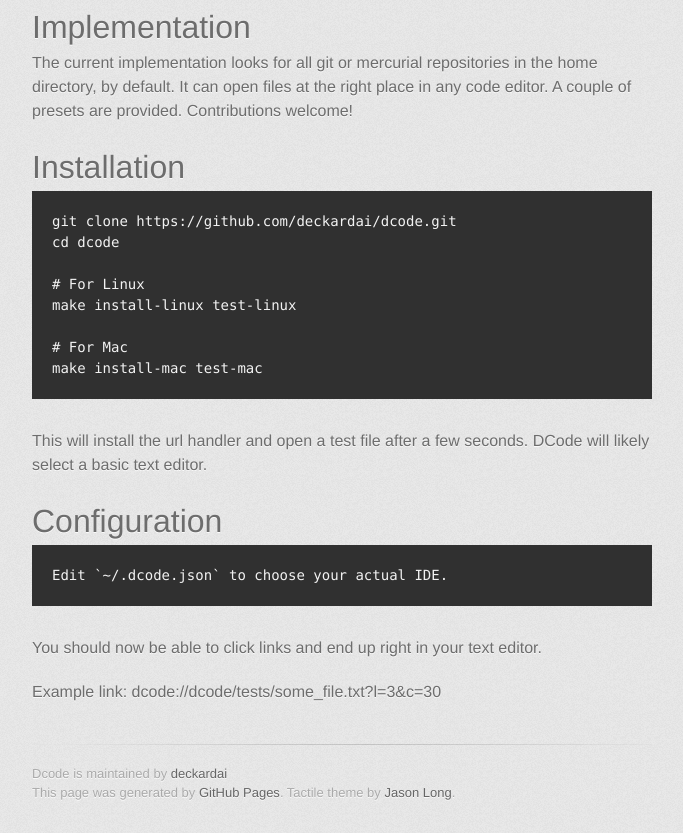
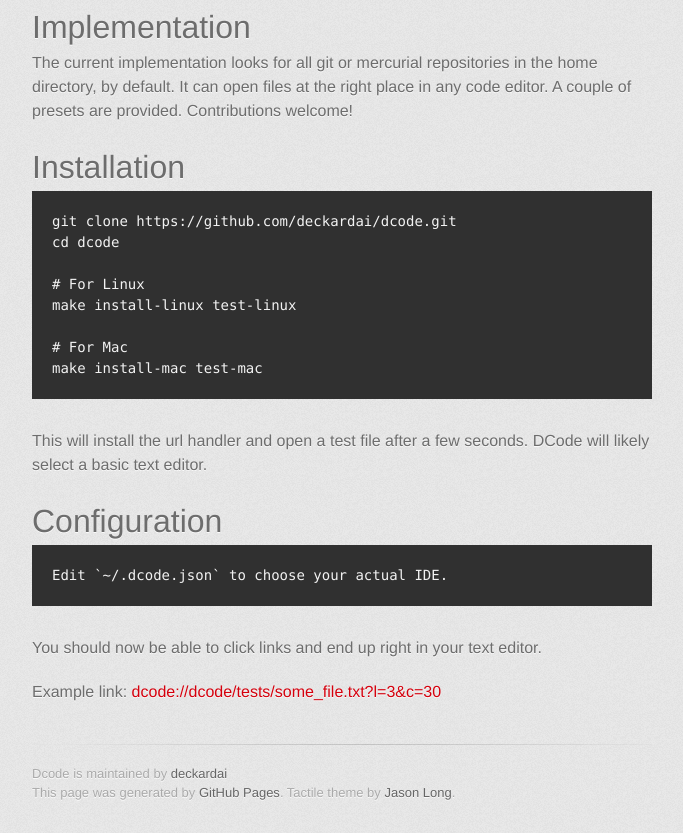
Before and after one commit to deckardai/dcode, a plain HTML site: page index.html in a window 1280 px wide. Shown: the part 2875-3708 px from the top of the page, without its empty margins (298-981 px from the left). Drawn offline with Linux system fonts and the light colour scheme; a web font is replaced by a local one.

Commit message:
Fix test link

```diff
--- a/index.html
+++ b/index.html
@@ -161,7 +161,7 @@ DCode will likely select a basic text editor.</p>
 
 <p>You should now be able to click links and end up right in your text editor.</p>
 
-<p>Example link: dcode://dcode/tests/some_file.txt?l=3&amp;c=30</p>
+<p>Example link: <a href="dcode://dcode/tests/some_file.txt?l=3&c=30">dcode://dcode/tests/some_file.txt?l=3&amp;c=30</a></p>
         </section>
 
         <footer>
```
